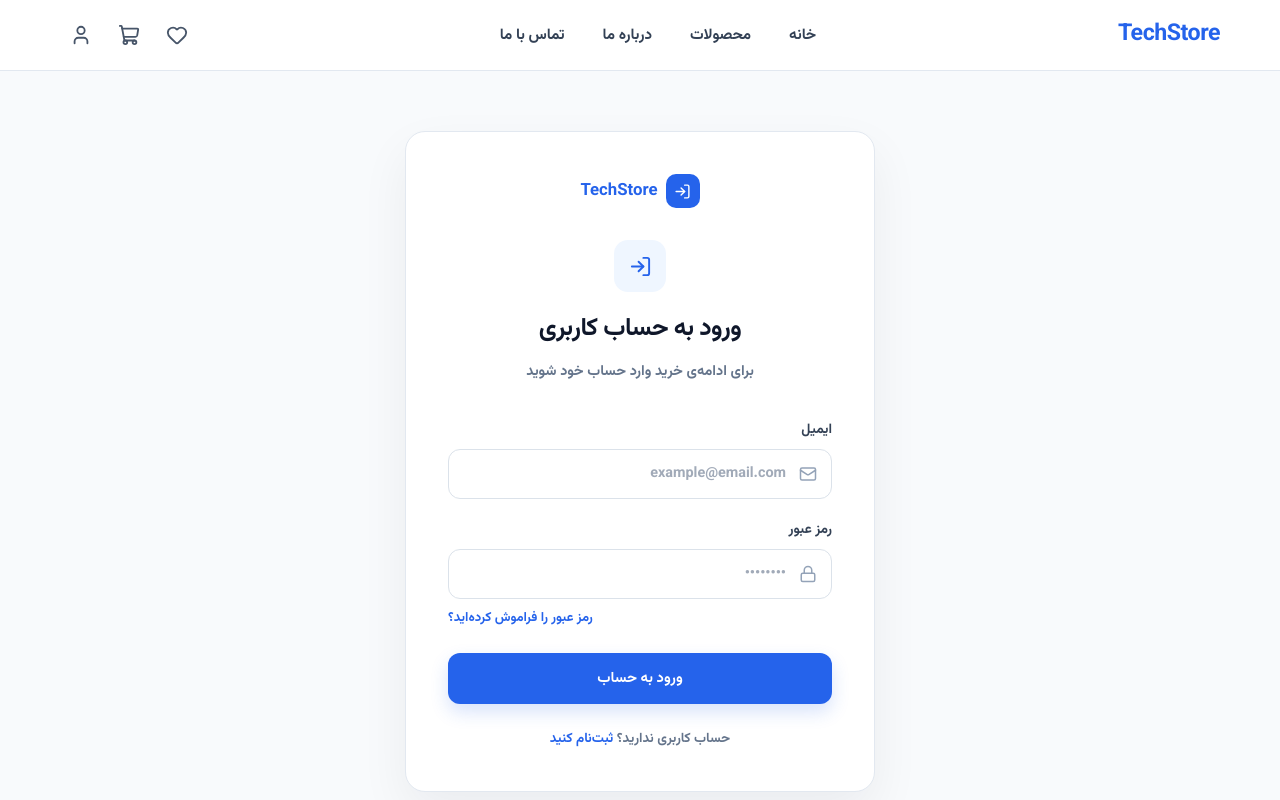
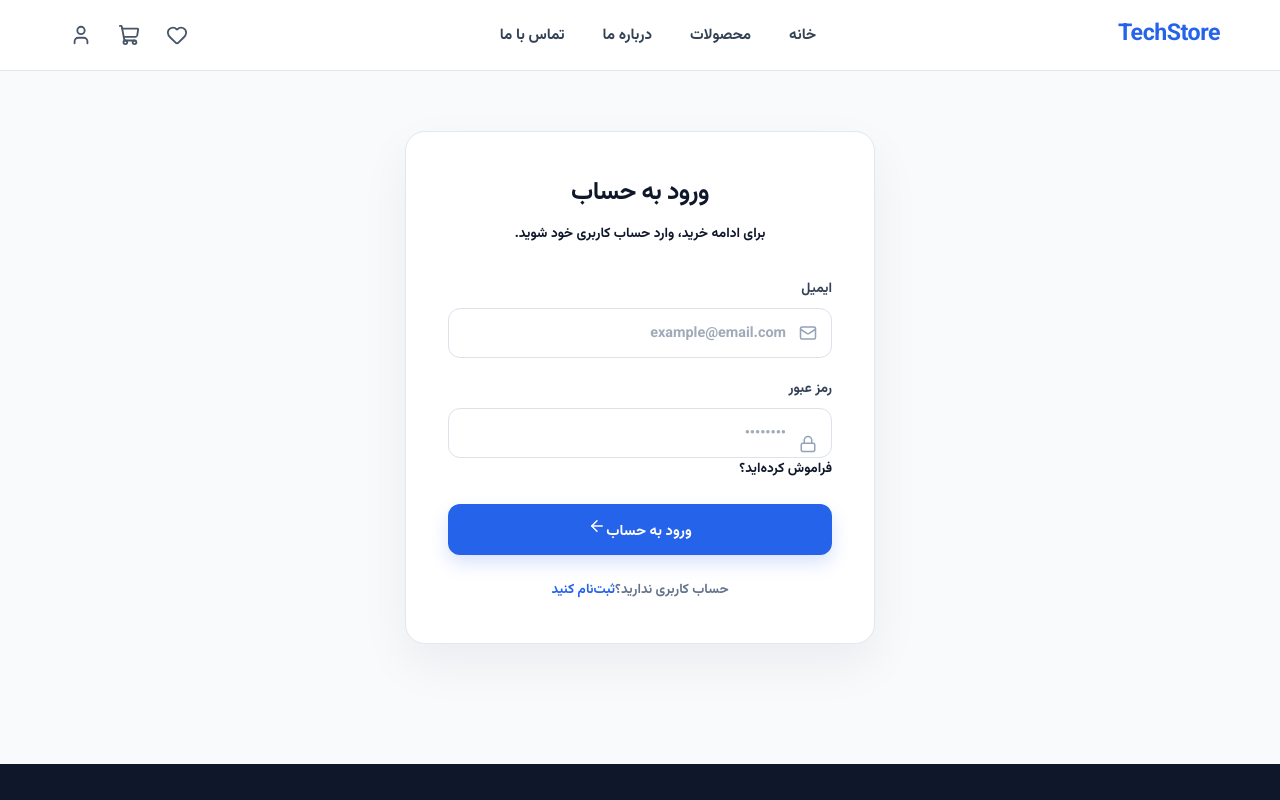
Before and after one commit to mina-gharzi/techstore-react, a React (Vite) app: page /login in a window 1280 px wide. Shown: the top 800 px of the page. Built offline with nearby package versions, Linux system fonts and the light colour scheme.

Commit message:
bug fixes

```diff
--- a/src/pages/Forgotpassword.jsx
+++ b/src/pages/Forgotpassword.jsx
@@ -22,14 +22,19 @@
 
   const [step, setStep] = useState(1); // 1: تایید هویت | 2: رمز جدید
   const [identity, setIdentity] = useState({ email: "", phone: "" });
-  const [newPassword, setNewPassword] = useState({ password: "", confirmPassword: "" });
+  const [newPassword, setNewPassword] = useState({
+    password: "",
+    confirmPassword: "",
+  });
   const [error, setError] = useState("");
   const [isSubmitting, setIsSubmitting] = useState(false);
   const [isDone, setIsDone] = useState(false);
   const mountedRef = useRef(true);
 
   useEffect(() => {
-    return () => { mountedRef.current = false; };
+    return () => {
+      mountedRef.current = false;
+    };
   }, []);
 
   // ---------- مرحله ۱: تایید هویت ----------
@@ -121,7 +126,14 @@
           >
             <Check size={26} color="var(--color-success)" />
           </div>
-          <h1 style={{ fontSize: "1.4rem", fontWeight: 800, color: "var(--color-text)", marginBottom: "10px" }}>
+          <h1
+            style={{
+              fontSize: "1.4rem",
+              fontWeight: 800,
+              color: "var(--color-text)",
+              marginBottom: "10px",
+            }}
+          >
             رمز عبور تغییر کرد
           </h1>
           <p style={{ color: "var(--color-text-muted)", fontSize: "0.9rem" }}>
@@ -136,17 +148,6 @@
     <section className="auth-page">
       <div className="auth-container">
         <div className="auth-header">
-          <div className="auth-brand">
-            <div className="auth-brand-mark">
-              <KeyRound size={17} />
-            </div>
-            <span>TechStore</span>
-          </div>
-
-          <div className="auth-header-icon">
-            <KeyRound size={23} />
-          </div>
-
           <h1 className="auth-header__title">فراموشی رمز عبور</h1>
           <p className="auth-header__subtitle">
             {step === 1
@@ -155,12 +156,18 @@
           </p>
         </div>
 
-        {error && <div className="auth-general-error" id="forgot-error" role="alert">{error}</div>}
+        {error && (
+          <div className="auth-general-error" id="forgot-error" role="alert">
+            {error}
+          </div>
+        )}
 
         {step === 1 ? (
           <form className="auth-form" onSubmit={handleIdentitySubmit}>
             <div className="auth-field">
-              <label className="auth-label" htmlFor="forgotEmail">ایمیل</label>
+              <label className="auth-label" htmlFor="forgotEmail">
+                ایمیل
+              </label>
               <div className="auth-input-wrapper">
                 <Mail size={18} className="auth-input-icon" />
                 <input
@@ -177,7 +184,9 @@
             </div>
 
             <div className="auth-field">
-              <label className="auth-label" htmlFor="forgotPhone">شماره موبایل</label>
+              <label className="auth-label" htmlFor="forgotPhone">
+                شماره موبایل
+              </label>
               <div className="auth-input-wrapper">
                 <Phone size={18} className="auth-input-icon" />
                 <input
@@ -200,7 +209,9 @@
         ) : (
           <form className="auth-form" onSubmit={handlePasswordSubmit}>
             <div className="auth-field">
-              <label className="auth-label" htmlFor="forgotNewPassword">رمز عبور جدید</label>
+              <label className="auth-label" htmlFor="forgotNewPassword">
+                رمز عبور جدید
+              </label>
               <div className="auth-input-wrapper">
                 <Lock size={18} className="auth-input-icon" />
                 <input
@@ -217,7 +228,9 @@
             </div>
 
             <div className="auth-field">
-              <label className="auth-label" htmlFor="forgotConfirmPassword">تکرار رمز عبور جدید</label>
+              <label className="auth-label" htmlFor="forgotConfirmPassword">
+                تکرار رمز عبور جدید
+              </label>
               <div className="auth-input-wrapper">
                 <Lock size={18} className="auth-input-icon" />
                 <input
@@ -232,14 +245,21 @@
               </div>
             </div>
 
-            <button type="submit" disabled={isSubmitting} className="auth-submit">
+            <button
+              type="submit"
+              disabled={isSubmitting}
+              className="auth-submit"
+            >
               {isSubmitting ? "در حال ثبت..." : "تغییر رمز عبور"}
             </button>
           </form>
         )}
 
         <p className="auth-switch">
-          رمز خود را به یاد آوردید؟ <Link to="/login" className="auth-switch__link">ورود به حساب</Link>
+          رمز خود را به یاد آوردید؟{" "}
+          <Link to="/login" className="auth-switch__link">
+            ورود به حساب
+          </Link>
         </p>
       </div>
     </section>
--- a/src/pages/Login.jsx
+++ b/src/pages/Login.jsx
@@ -1,15 +1,10 @@
 import { useState, useRef, useEffect } from "react";
 import { Link, useNavigate, useLocation } from "react-router-dom";
-import { LogIn, Mail, Lock } from "lucide-react";
+import { Mail, Lock, LogIn, ArrowLeft } from "lucide-react";
 import { useAuth } from "../context/AuthContext";
 import { usePageTitle } from "../hooks/usePageTitle";
 import { TIMEOUT_LOGIN } from "../utils/constants";
 import "../styles/auth.css";
-
-// ======================================================
-// Login
-// صفحه ورود
-// ======================================================
 
 export default function Login() {
   usePageTitle("ورود");
@@ -18,23 +13,35 @@
   const navigate = useNavigate();
   const location = useLocation();
 
-  // اگر کاربر از یک صفحه‌ی محافظت‌شده به اینجا هدایت شده،
-  // بعد از لاگین موفق به همون صفحه برگرده (مثلاً از Checkout)
   const redirectTo = location.state?.from || "/";
 
-  const [formData, setFormData] = useState({ email: "", password: "" });
+  const [formData, setFormData] = useState({
+    email: "",
+    password: "",
+  });
+
   const [error, setError] = useState("");
   const [isSubmitting, setIsSubmitting] = useState(false);
+
   const mountedRef = useRef(true);
 
   useEffect(() => {
-    return () => { mountedRef.current = false; };
+    return () => {
+      mountedRef.current = false;
+    };
   }, []);
 
   const handleChange = (e) => {
     const { name, value } = e.target;
-    setFormData((prev) => ({ ...prev, [name]: value }));
-    if (error) setError("");
+
+    setFormData((prev) => ({
+      ...prev,
+      [name]: value,
+    }));
+
+    if (error) {
+      setError("");
+    }
   };
 
   const handleSubmit = (e) => {
@@ -47,60 +54,60 @@
 
     setIsSubmitting(true);
 
-    // یک تاخیر کوتاه شبیه درخواست به سرور (چون بک‌اند واقعی نداریم)
     setTimeout(() => {
       const result = login(formData);
 
       if (!result.success) {
         if (!mountedRef.current) return;
+
         setError(result.message);
         setIsSubmitting(false);
         return;
       }
 
       if (!mountedRef.current) return;
-      navigate(redirectTo, { replace: true });
+
+      navigate(redirectTo, {
+        replace: true,
+      });
     }, TIMEOUT_LOGIN);
   };
 
   return (
-    <section className="auth-page">
+    <main className="auth-page">
       <div className="auth-container">
         {/* Brand */}
-        <div className="auth-header">
-          <div className="auth-brand">
-            <div className="auth-brand-mark">
-              <LogIn size={17} />
-            </div>
+        <header className="auth-header">
+          <h1 className="auth-header__title">ورود به حساب</h1>
 
-            <span>TechStore</span>
-          </div>
-
-          <div className="auth-header-icon">
-            <LogIn size={23} />
-          </div>
-
-          <h1 className="auth-header__title">ورود به حساب کاربری</h1>
-
-          <p className="auth-header__subtitle">برای ادامه‌ی خرید وارد حساب خود شوید</p>
-        </div>
+          <p className="auth-header__description">
+            برای ادامه خرید، وارد حساب کاربری خود شوید.
+          </p>
+        </header>
 
         {/* Error */}
-        {error && <div className="auth-general-error" id="login-error" role="alert">{error}</div>}
+        {error && (
+          <div className="auth-general-error" id="login-error" role="alert">
+            {error}
+          </div>
+        )}
 
         {/* Form */}
-        <form className="auth-form" onSubmit={handleSubmit}>
+        <form className="auth-form" onSubmit={handleSubmit} noValidate>
           {/* Email */}
           <div className="auth-field">
-            <label className="auth-label" htmlFor="email">ایمیل</label>
+            <label className="auth-label" htmlFor="email">
+              ایمیل
+            </label>
 
             <div className="auth-input-wrapper">
-              <Mail size={18} className="auth-input-icon" />
+              <Mail size={18} className="auth-input-icon" aria-hidden="true" />
 
               <input
                 type="email"
                 name="email"
                 id="email"
+                autoComplete="email"
                 aria-required="true"
                 aria-invalid={!!error}
                 aria-describedby={error ? "login-error" : undefined}
@@ -114,15 +121,20 @@
 
           {/* Password */}
           <div className="auth-field">
-            <label className="auth-label" htmlFor="password">رمز عبور</label>
+            <div className="auth-label-row">
+              <label className="auth-label" htmlFor="password">
+                رمز عبور
+              </label>
+            </div>
 
             <div className="auth-input-wrapper">
-              <Lock size={18} className="auth-input-icon" />
+              <Lock size={18} className="auth-input-icon" aria-hidden="true" />
 
               <input
                 type="password"
                 name="password"
                 id="password"
+                autoComplete="current-password"
                 aria-required="true"
                 aria-invalid={!!error}
                 aria-describedby={error ? "login-error" : undefined}
@@ -131,30 +143,29 @@
                 placeholder="••••••••"
                 className="auth-input"
               />
-            </div>
-
-            <div style={{ textAlign: "left", marginTop: "8px" }}>
-              <Link
-                to="/forgot-password"
-                style={{ color: "var(--color-primary)", fontSize: "0.82rem", fontWeight: 700 }}
-              >
-                رمز عبور را فراموش کرده‌اید؟
+              <Link to="/forgot-password" className="auth-forgot-link">
+                فراموش کرده‌اید؟
               </Link>
             </div>
           </div>
 
           {/* Submit */}
           <button type="submit" disabled={isSubmitting} className="auth-submit">
-            {isSubmitting ? "در حال ورود..." : "ورود به حساب"}
+            <span>{isSubmitting ? "در حال ورود..." : "ورود به حساب"}</span>
+
+            {!isSubmitting && <ArrowLeft size={18} aria-hidden="true" />}
           </button>
         </form>
 
-        {/* Register link */}
-        <p className="auth-switch">
-          حساب کاربری ندارید؟{" "}
-          <Link to="/register" className="auth-switch__link">ثبت‌نام کنید</Link>
-        </p>
+        {/* Register */}
+        <footer className="auth-switch">
+          <span>حساب کاربری ندارید؟</span>
+
+          <Link to="/register" className="auth-switch__link">
+            ثبت‌نام کنید
+          </Link>
+        </footer>
       </div>
-    </section>
+    </main>
   );
 }
--- a/src/pages/Register.jsx
+++ b/src/pages/Register.jsx
@@ -27,7 +27,9 @@
   const mountedRef = useRef(true);
 
   useEffect(() => {
-    return () => { mountedRef.current = false; };
+    return () => {
+      mountedRef.current = false;
+    };
   }, []);
 
   const handleChange = (e) => {
@@ -99,28 +101,24 @@
       <div className="auth-container auth-register-container">
         {/* Header */}
         <div className="auth-header">
-          <div className="auth-brand">
-            <div className="auth-brand-mark">
-              <UserPlus size={17} />
-            </div>
-
-            <span>TechStore</span>
-          </div>
-
           <div className="auth-header-icon">
             <UserPlus size={23} />
           </div>
 
           <h1 className="auth-header__title">ساخت حساب کاربری</h1>
 
-          <p className="auth-header__subtitle">حساب خود را بسازید و خریدتان را شروع کنید</p>
+          <p className="auth-header__subtitle">
+            حساب خود را بسازید و خریدتان را شروع کنید
+          </p>
         </div>
 
         {/* Form */}
         <form className="auth-form" onSubmit={handleSubmit}>
           {/* Full Name */}
           <div className="auth-field">
-            <label className="form-label" htmlFor="fullName">نام و نام خانوادگی</label>
+            <label className="form-label" htmlFor="fullName">
+              نام و نام خانوادگی
+            </label>
 
             <div className="auth-input-wrapper">
               <User size={18} className="auth-input-icon" />
@@ -129,25 +127,33 @@
                 type="text"
                 name="fullName"
                 id="fullName"
-                aria-describedby={errors.fullName ? "reg-fullName-error" : undefined}
+                aria-describedby={
+                  errors.fullName ? "reg-fullName-error" : undefined
+                }
                 aria-invalid={!!errors.fullName}
                 value={formData.fullName}
                 onChange={handleChange}
-                placeholder="مثلاً: مینا قارزی "
+                placeholder="مثلاً:    مینا قارزی  "
                 className={
-                  errors.fullName ? "form-input form-input--error" : "form-input"
+                  errors.fullName
+                    ? "form-input form-input--error"
+                    : "form-input"
                 }
               />
             </div>
 
             {errors.fullName && (
-              <span className="form-error" id="reg-fullName-error">{errors.fullName}</span>
+              <span className="form-error" id="reg-fullName-error">
+                {errors.fullName}
+              </span>
             )}
           </div>
 
           {/* Email */}
           <div className="auth-field">
-            <label className="form-label" htmlFor="email">ایمیل</label>
+            <label className="form-label" htmlFor="email">
+              ایمیل
+            </label>
 
             <div className="auth-input-wrapper">
               <Mail size={18} className="auth-input-icon" />
@@ -167,12 +173,18 @@
               />
             </div>
 
-            {errors.email && <span className="form-error" id="reg-email-error">{errors.email}</span>}
+            {errors.email && (
+              <span className="form-error" id="reg-email-error">
+                {errors.email}
+              </span>
+            )}
           </div>
 
           {/* Phone */}
           <div className="auth-field">
-            <label className="form-label" htmlFor="phone">شماره موبایل</label>
+            <label className="form-label" htmlFor="phone">
+              شماره موبایل
+            </label>
 
             <div className="auth-input-wrapper">
               <Phone size={18} className="auth-input-icon" />
@@ -192,12 +204,18 @@
               />
             </div>
 
-            {errors.phone && <span className="form-error" id="reg-phone-error">{errors.phone}</span>}
+            {errors.phone && (
+              <span className="form-error" id="reg-phone-error">
+                {errors.phone}
+              </span>
+            )}
           </div>
 
           {/* Password */}
           <div className="auth-field">
-            <label className="form-label" htmlFor="password">رمز عبور</label>
+            <label className="form-label" htmlFor="password">
+              رمز عبور
+            </label>
 
             <div className="auth-input-wrapper">
               <Lock size={18} className="auth-input-icon" />
@@ -206,25 +224,33 @@
                 type="password"
                 name="password"
                 id="password"
-                aria-describedby={errors.password ? "reg-password-error" : undefined}
+                aria-describedby={
+                  errors.password ? "reg-password-error" : undefined
+                }
                 aria-invalid={!!errors.password}
                 value={formData.password}
                 onChange={handleChange}
                 placeholder="حداقل ۶ کاراکتر"
                 className={
-                  errors.password ? "form-input form-input--error" : "form-input"
+                  errors.password
+                    ? "form-input form-input--error"
+                    : "form-input"
                 }
               />
             </div>
 
             {errors.password && (
-              <span className="form-error" id="reg-password-error">{errors.password}</span>
+              <span className="form-error" id="reg-password-error">
+                {errors.password}
+              </span>
             )}
           </div>
 
           {/* Confirm Password */}
           <div className="auth-field">
-            <label className="form-label" htmlFor="confirmPassword">تکرار رمز عبور</label>
+            <label className="form-label" htmlFor="confirmPassword">
+              تکرار رمز عبور
+            </label>
 
             <div className="auth-input-wrapper">
               <Lock size={18} className="auth-input-icon" />
@@ -233,31 +259,46 @@
                 type="password"
                 name="confirmPassword"
                 id="confirmPassword"
-                aria-describedby={errors.confirmPassword ? "reg-confirmPassword-error" : undefined}
+                aria-describedby={
+                  errors.confirmPassword
+                    ? "reg-confirmPassword-error"
+                    : undefined
+                }
                 aria-invalid={!!errors.confirmPassword}
                 value={formData.confirmPassword}
                 onChange={handleChange}
                 placeholder="••••••••"
                 className={
-                  errors.confirmPassword ? "form-input form-input--error" : "form-input"
+                  errors.confirmPassword
+                    ? "form-input form-input--error"
+                    : "form-input"
                 }
               />
             </div>
 
             {errors.confirmPassword && (
-              <span className="form-error" id="reg-confirmPassword-error">{errors.confirmPassword}</span>
+              <span className="form-error" id="reg-confirmPassword-error">
+                {errors.confirmPassword}
+              </span>
             )}
           </div>
 
           {/* Submit */}
-          <button type="submit" disabled={isSubmitting} className="btn btn--primary">
+          <button
+            type="submit"
+            disabled={isSubmitting}
+            className="btn btn--primary"
+          >
             {isSubmitting ? "در حال ساخت حساب..." : "ساخت حساب کاربری"}
           </button>
         </form>
 
         {/* Login link */}
         <p className="auth-switch">
-          قبلاً ثبت‌نام کرده‌اید؟ <Link to="/login" className="auth-switch__link">وارد شوید</Link>
+          قبلاً ثبت‌نام کرده‌اید؟{" "}
+          <Link to="/login" className="auth-switch__link">
+            وارد شوید
+          </Link>
         </p>
       </div>
     </section>
```
